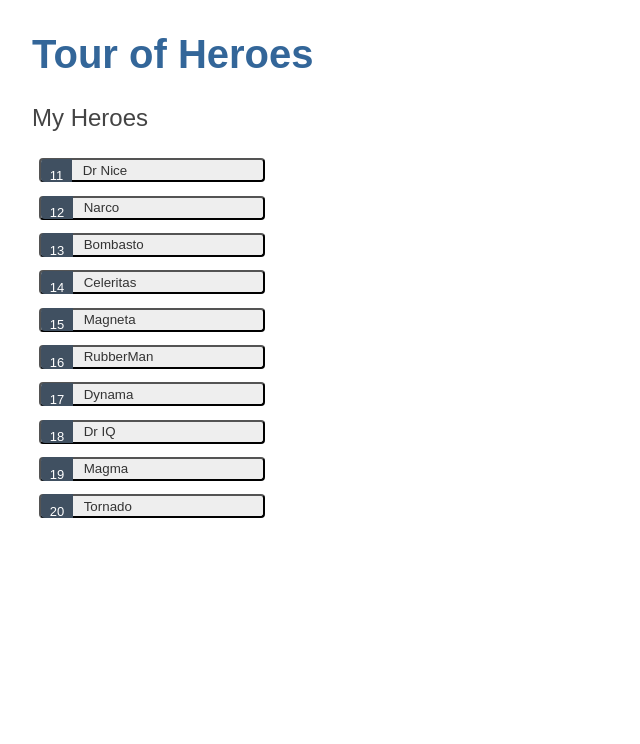
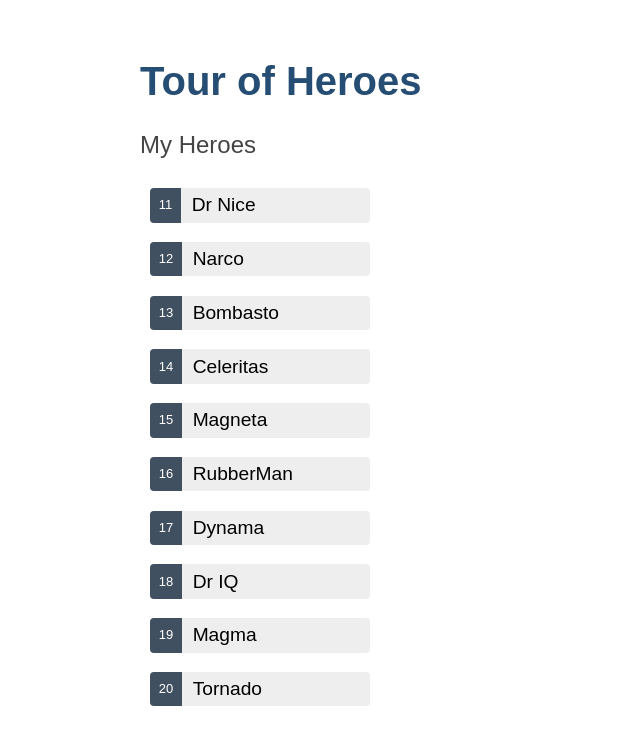
Before and after one commit to koz-y/angular-tour-of-heroes, an Angular app: page / in a window 1280 px wide. Shown: the top 744 px of the page, without its empty margins (0-640 px from the left). Built offline with nearby package versions, Linux system fonts and the light colour scheme.

Commit message:
css調整

```diff
--- a/src/app/components/heroes/heroes.component.scss
+++ b/src/app/components/heroes/heroes.component.scss
@@ -59,7 +59,6 @@
   line-height: 1em;
   margin-right: 0.8em;
   border-radius: 4px 0 0 4px;
-  align-self: center;
 }
 
 .heroes .name {
--- a/src/styles.scss
+++ b/src/styles.scss
@@ -1,26 +1,84 @@
-/* You can add global styles to this file, and also import other style files */
-/* Application-wide Styles */
+/* Global Styles */
+* {
+  font-family: Arial, Helvetica, sans-serif;
+}
 h1 {
-  color: #369;
-  font-family: Arial, Helvetica, sans-serif;
-  font-size: 250%;
+  color: #264d73;
+  font-size: 2.5rem;
 }
 h2,
 h3 {
   color: #444;
-  font-family: Arial, Helvetica, sans-serif;
   font-weight: lighter;
 }
+h3 {
+  font-size: 1.3rem;
+}
 body {
-  margin: 2em;
+  padding: 0.5rem;
+  max-width: 1000px;
+  margin: auto;
+}
+@media (min-width: 600px) {
+  body {
+    padding: 2rem;
+  }
 }
 body,
-input[type="text"],
-button {
+input[text] {
   color: #333;
   font-family: Cambria, Georgia, serif;
 }
-/* everywhere else */
-* {
-  font-family: Arial, Helvetica, sans-serif;
+a {
+  cursor: pointer;
 }
+button {
+  background-color: #eee;
+  border: none;
+  border-radius: 4px;
+  cursor: pointer;
+  color: black;
+  font-size: 1.2rem;
+  padding: 1rem;
+  margin-right: 1rem;
+  margin-bottom: 1rem;
+  margin-top: 1rem;
+}
+button:hover {
+  background-color: black;
+  color: white;
+}
+button:disabled {
+  background-color: #eee;
+  color: #aaa;
+  cursor: auto;
+}
+
+/* Navigation link styles */
+nav a {
+  padding: 5px 10px;
+  text-decoration: none;
+  margin-right: 10px;
+  margin-top: 10px;
+  display: inline-block;
+  background-color: #e8e8e8;
+  color: #3d3d3d;
+  border-radius: 4px;
+}
+
+nav a:hover {
+  color: white;
+  background-color: #42545c;
+}
+nav a.active {
+  background-color: black;
+  color: white;
+}
+hr {
+  margin: 1.5rem 0;
+}
+input[type="text"] {
+  box-sizing: border-box;
+  width: 100%;
+  padding: 0.5rem;
+}
```
